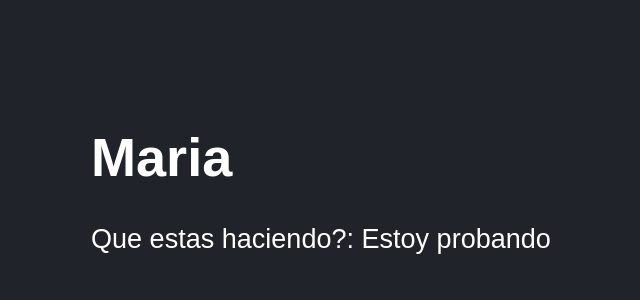
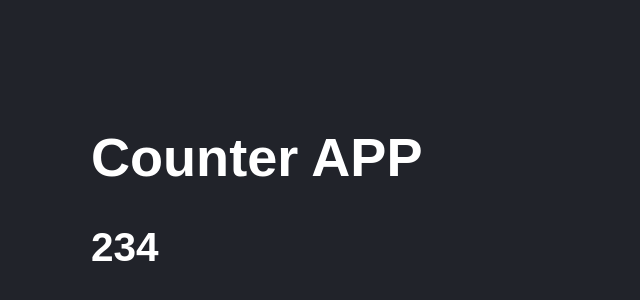
Before and after one commit to mlestrella843/React_Props, a React (Vite) app in the folder exercise-1/: page / in a window 1280 px wide. Shown: the part 58-358 px from the top of the page, without its empty margins (57-697 px from the left). Built offline with nearby package versions, Linux system fonts and the light colour scheme.

Commit message:
Exercizing

```diff
--- /dev/null
+++ b/exercise-1/src/CounterApp.jsx
@@ -0,0 +1,25 @@
+import React from 'react';
+import PropTypes from 'prop-types';
+
+
+export const CounterApp = ( {value} ) => {
+
+    return (
+
+    <>
+        <h1>Counter APP</h1>
+        <h2> {value} </h2>
+
+    </>
+
+  )
+}
+
+CounterApp.propTypes = {
+    value: PropTypes.number.isRequired
+}
+
+CounterApp.defaultProps = {
+    value: 45
+
+}
--- a/exercise-1/src/main.jsx
+++ b/exercise-1/src/main.jsx
@@ -6,8 +6,9 @@
 //import { App } from './helloWorldApp'//Esta importada de manera independiente, por eso las llaves.
 //import App from './helloWorldApp';
 //import { HelloWorldApp } from './helloWorldApp'
-import { FirstApp } from './FirstApp';
+//import { FirstApp } from './FirstApp';
 import './style.css';
+import { CounterApp } from './CounterApp';
 
 //Componente que regularmente nunca esta dentro de este archhivo
 
@@ -22,7 +23,9 @@
 
         {/* Desde aqui estamos mandando informacion desde el componente padre hacia el hijo
         llamado FirstApp */}
-        <FirstApp title="Maria" subtitle="Estoy probando"/>
+        {/* <FirstApp title="Maria" subtitle="Estoy probando"/> */}
+
+        <CounterApp  value={234}/>
 
     </React.StrictMode>
 );
```
